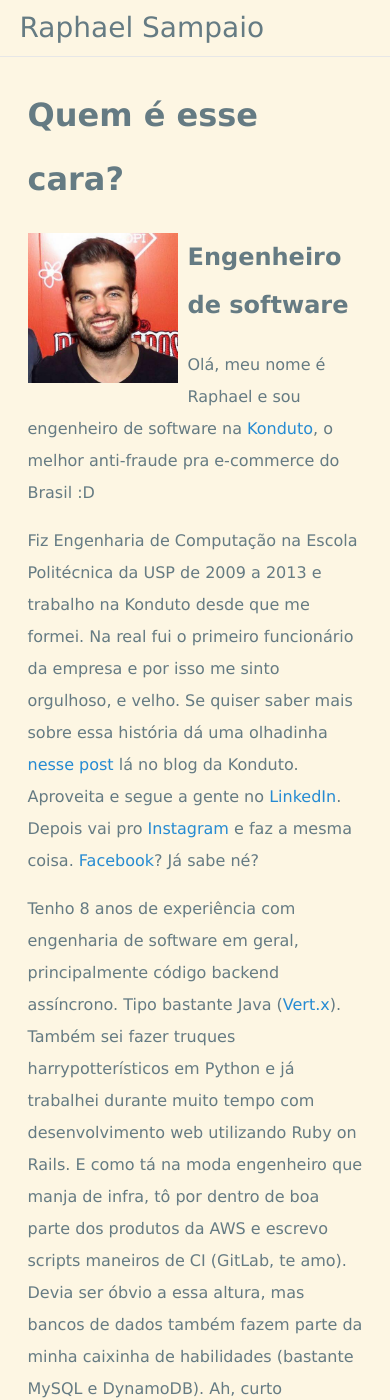
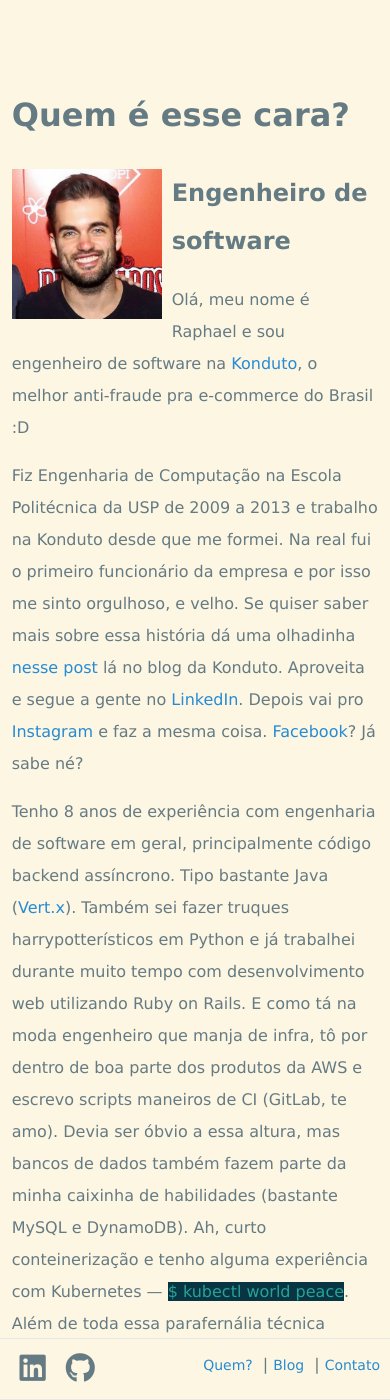
Before and after one commit to raphaelsampaio/raphaelsampaio.github.io, a Jekyll site: the page built from index.md, in a window 390 px wide and 1400 px high. Built offline with Jekyll 4.4.1, drawn with Linux system fonts in a browser that asks for light colours.

Commit message:
fixes iphone zoomed-in width overflow and makes footer fixed for very small screens

```diff
--- a/assets/css/styles.scss
+++ b/assets/css/styles.scss
@@ -8,7 +8,7 @@ body {
     padding: 1% 5% 1% 5%;
     background: #fdf6e3;
     color: #657b83;
-    position: absolute;
+    position: relative;
     top: 50px;
 }
 
@@ -38,8 +38,8 @@ a {
 
 footer {
     clear: both;
+    margin-top: 10px;
     border-top: 1px solid #e7e7e7;
-    margin-top: 10px;
 }
 
 footer > a {
@@ -126,9 +126,36 @@ b, strong {
     padding-right: 5%;
 }
 
+
 @media only screen and (max-width: 600px) {
     #nav-links {
         display: none;
+    }
+
+    footer {
+        position: fixed;
+        bottom: 0;
+        left: 0;
+        background: #fdf6e3;
+        margin-top: 10px;
+        width: 100%;
+        padding-left: 5%;
+        border-bottom: 1px solid #e7e7e7;
+    }
+
+    #footer-nav {
+        position: relative;
+        right: 5%;
+    }
+
+    #nav {
+        display: none;
+    }
+
+    .blog-content {
+        position: relative;
+        left: 0;
+        top: -70px;
     }
 }
 
@@ -255,3 +282,10 @@ i#loading-icon {
     margin-top: -100px;
     margin-left: -100px;
 }
+
+@media only screen and (max-width: 400px) {
+    body {
+        padding: 3%;
+        margin: 0;
+    }
+}
```
